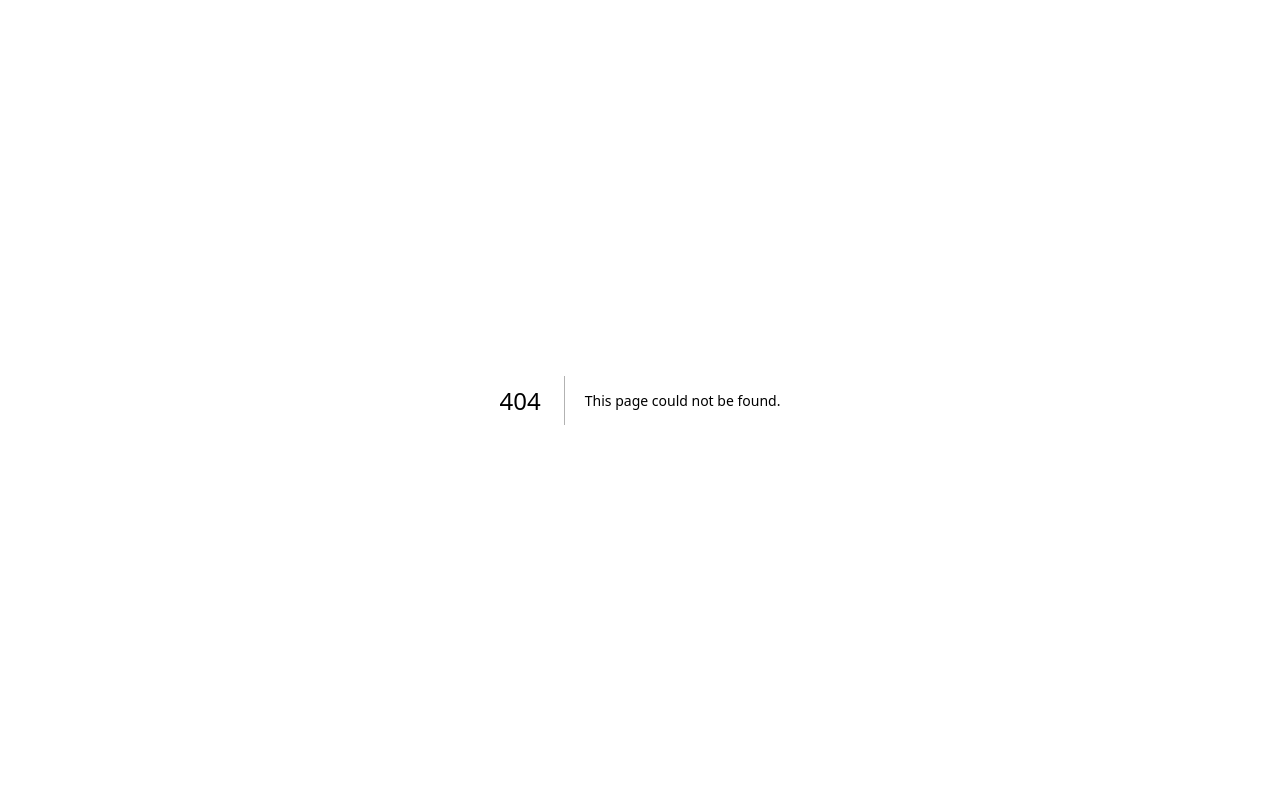
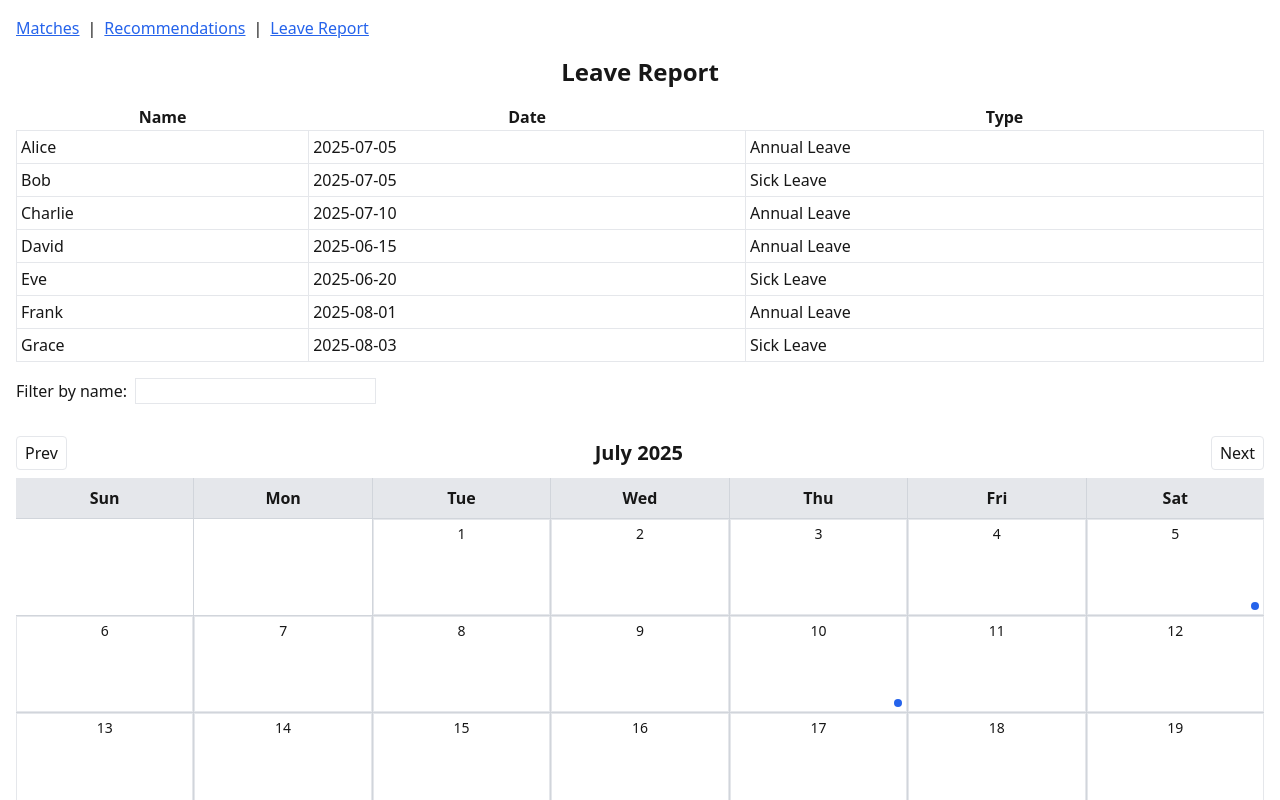
Before and after one commit to macmann/tipster, a Next.js app in the folder frontend/: page /leave-report in a window 1280 px wide. Before the commit this address had no page. Shown: the top 800 px of the page. Built offline with nearby package versions, Linux system fonts and the light colour scheme.

Commit message:
Add leave report page with calendar view

```diff
--- /dev/null
+++ b/frontend/components/CalendarView.js
@@ -0,0 +1,85 @@
+import { useState } from 'react';
+import { getLeavesByDate } from '../utils/leaveData';
+
+const WEEK_DAYS = ['Sun', 'Mon', 'Tue', 'Wed', 'Thu', 'Fri', 'Sat'];
+
+function getDays(current) {
+  const year = current.getFullYear();
+  const month = current.getMonth();
+  const first = new Date(year, month, 1);
+  const last = new Date(year, month + 1, 0);
+  const days = [];
+  for (let i = 0; i < first.getDay(); i++) {
+    days.push(null);
+  }
+  for (let d = 1; d <= last.getDate(); d++) {
+    days.push(new Date(year, month, d));
+  }
+  const remaining = 7 - (days.length % 7 || 7);
+  for (let i = 0; i < remaining; i++) {
+    days.push(null);
+  }
+  return days;
+}
+
+export default function CalendarView() {
+  const [current, setCurrent] = useState(new Date());
+  const today = new Date();
+
+  const days = getDays(current);
+
+  const monthLabel = current.toLocaleString('default', {
+    month: 'long',
+    year: 'numeric'
+  });
+
+  const prevMonth = () =>
+    setCurrent(new Date(current.getFullYear(), current.getMonth() - 1, 1));
+  const nextMonth = () =>
+    setCurrent(new Date(current.getFullYear(), current.getMonth() + 1, 1));
+
+  return (
+    <div className="mt-8">
+      <div className="flex items-center justify-between mb-2">
+        <button onClick={prevMonth} className="px-2 py-1 border rounded">Prev</button>
+        <h2 className="text-xl font-semibold">{monthLabel}</h2>
+        <button onClick={nextMonth} className="px-2 py-1 border rounded">Next</button>
+      </div>
+      <div className="grid grid-cols-7 gap-px bg-gray-300 text-center">
+        {WEEK_DAYS.map(d => (
+          <div key={d} className="p-2 font-semibold bg-gray-200">
+            {d}
+          </div>
+        ))}
+        {days.map((d, idx) => {
+          if (!d) {
+            return <div key={idx} className="h-24 bg-white"></div>;
+          }
+          const dateStr = d.toISOString().split('T')[0];
+          const dayLeaves = getLeavesByDate(dateStr);
+          const isFuture = d > today;
+          return (
+            <div
+              key={dateStr}
+              className={`relative h-24 p-1 border bg-white group ${
+                isFuture ? 'bg-gray-100 text-gray-400' : ''
+              }`}
+            >
+              <div className="text-sm font-medium">{d.getDate()}</div>
+              {dayLeaves.length > 0 && (
+                <span className="absolute bottom-1 right-1 w-2 h-2 bg-blue-600 rounded-full"></span>
+              )}
+              {dayLeaves.length > 0 && (
+                <div className="absolute left-0 top-0 z-10 hidden w-full h-full bg-gray-800 bg-opacity-90 text-white text-xs p-1 overflow-auto group-hover:block">
+                  {dayLeaves.map(l => (
+                    <div key={l.name}>{l.name} - {l.type}</div>
+                  ))}
+                </div>
+              )}
+            </div>
+          );
+        })}
+      </div>
+    </div>
+  );
+}
--- /dev/null
+++ b/frontend/pages/leave-report.js
@@ -0,0 +1,52 @@
+import { useState } from 'react';
+import CalendarView from '../components/CalendarView';
+import { leaves } from '../utils/leaveData';
+
+export default function LeaveReport() {
+  const [filter, setFilter] = useState('');
+
+  const filtered = leaves.filter(l =>
+    l.name.toLowerCase().includes(filter.toLowerCase())
+  );
+
+  return (
+    <div className="p-4">
+      <nav className="mb-4">
+        <a href="/" className="mr-2">Matches</a>|
+        <a href="/recommendations" className="mx-2">Recommendations</a>|
+        <a href="/leave-report" className="ml-2">Leave Report</a>
+      </nav>
+      <h1 className="text-center text-2xl font-semibold mb-4">Leave Report</h1>
+      <table className="w-full border-collapse mb-4">
+        <thead>
+          <tr>
+            <th>Name</th>
+            <th>Date</th>
+            <th>Type</th>
+          </tr>
+        </thead>
+        <tbody>
+          {filtered.map((l, idx) => (
+            <tr key={idx} className="border-b">
+              <td className="p-1 border">{l.name}</td>
+              <td className="p-1 border">{l.date}</td>
+              <td className="p-1 border">{l.type}</td>
+            </tr>
+          ))}
+        </tbody>
+      </table>
+      <div className="mb-8">
+        <label>
+          Filter by name:
+          <input
+            type="text"
+            value={filter}
+            onChange={e => setFilter(e.target.value)}
+            className="border ml-2 px-1"
+          />
+        </label>
+      </div>
+      <CalendarView />
+    </div>
+  );
+}
--- /dev/null
+++ b/frontend/utils/leaveData.js
@@ -0,0 +1,13 @@
+export const leaves = [
+  { date: '2025-07-05', name: 'Alice', type: 'Annual Leave' },
+  { date: '2025-07-05', name: 'Bob', type: 'Sick Leave' },
+  { date: '2025-07-10', name: 'Charlie', type: 'Annual Leave' },
+  { date: '2025-06-15', name: 'David', type: 'Annual Leave' },
+  { date: '2025-06-20', name: 'Eve', type: 'Sick Leave' },
+  { date: '2025-08-01', name: 'Frank', type: 'Annual Leave' },
+  { date: '2025-08-03', name: 'Grace', type: 'Sick Leave' }
+];
+
+export function getLeavesByDate(dateStr) {
+  return leaves.filter(l => l.date === dateStr);
+}
```
